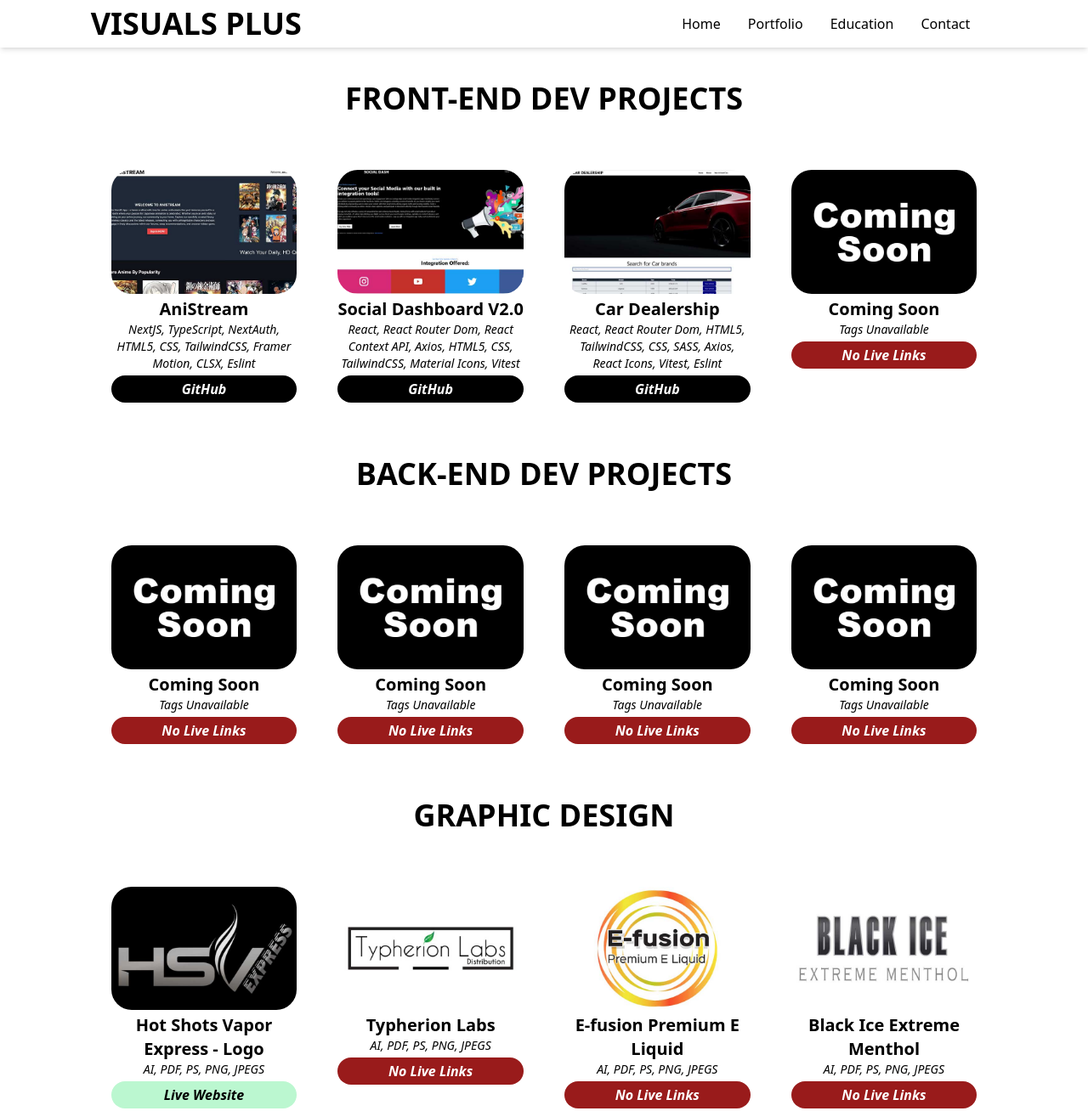
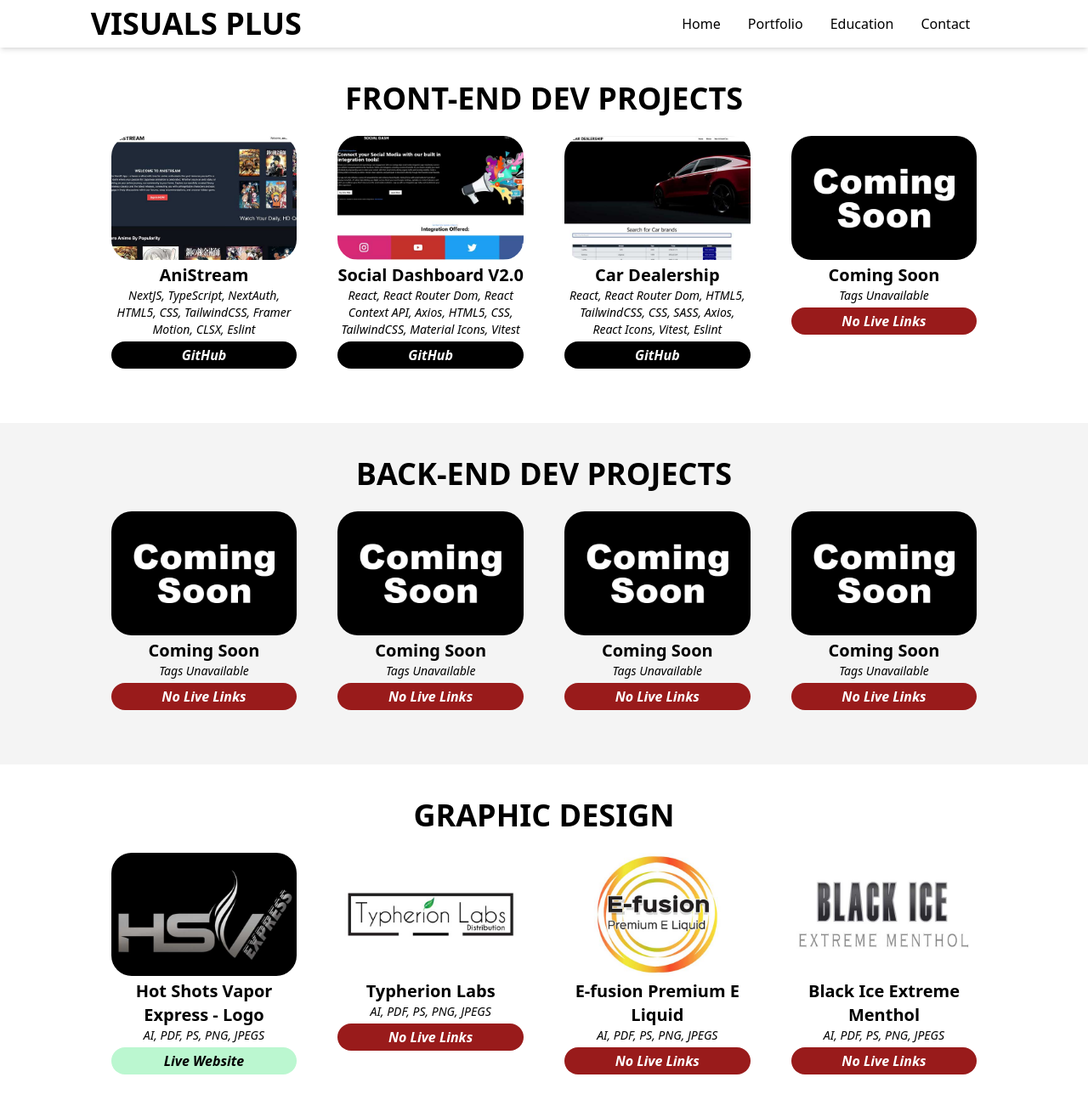
Before and after one commit to Zwill1/Astro-Portfolio, an Astro site: page /portfolio in a window 1280 px wide. Shown: the top 1308 px of the page at 85% size. Built offline with nearby package versions, Linux system fonts and the light colour scheme; Astro itself is replaced by a stand-in of ours.

Commit message:
changing layout on portfolio page

```diff
--- a/src/pages/portfolio.astro
+++ b/src/pages/portfolio.astro
@@ -5,8 +5,9 @@ import Layout from '../layouts/Layout.astro';
 
 <Layout title="Portfolio page">
 
+<div class="pt-10 pb-10">
     <!-- Start "Front-End Dev Projects" -->
-    <section class="mt-10 mb-10">
+    <section>
         <h2 class="text-center text-4xl font-bold uppercase">Front-End Dev Projects</h2>
     </section>
     <!-- Website cards for projects DESKTOP -->
@@ -101,9 +102,11 @@ import Layout from '../layouts/Layout.astro';
     </section>
     <!-- End Website cards for projects MOBILE -->
     <!-- End Front-End Dev Projects -->
+</div>
 
+<div class="bg-[#f4f4f4] pt-10 pb-10">
     <!-- Start "Back-End Dev Projects" -->
-    <section class="mt-10 mb-10">
+    <section>
         <h2 class="text-center text-4xl font-bold uppercase">Back-End Dev Projects</h2>
     </section>
     <!-- Website cards for projects DESKTOP -->
@@ -198,9 +201,11 @@ import Layout from '../layouts/Layout.astro';
     </section>
     <!-- End Website cards for projects MOBILE -->
     <!-- End Back-End Dev Projects -->
+</div>
 
+<div class="pt-10 pb-10">
     <!-- Start "Graphic Design" -->
-    <section class="mt-10 mb-10">
+    <section>
         <h2 class="text-center text-4xl font-bold uppercase">Graphic Design</h2>
     </section>
 
@@ -414,9 +419,11 @@ import Layout from '../layouts/Layout.astro';
     </section>
     <!-- End Website cards for projects MOBILE -->
     <!-- End Graphic Design -->
+</div>
 
+<div class="bg-[#f4f4f4] pt-10 pb-10">
     <!-- Start "Older Prjects" -->
-    <section class="mt-10 mb-10">
+    <section>
         <h2 class="text-center text-4xl font-bold uppercase">Older Projects</h2>
     </section>
 
@@ -565,4 +572,5 @@ import Layout from '../layouts/Layout.astro';
     </section>
     <!-- End Older Prjects MOBILE -->
     <!-- End Older Prjects -->
+</div>
 </Layout>
```
